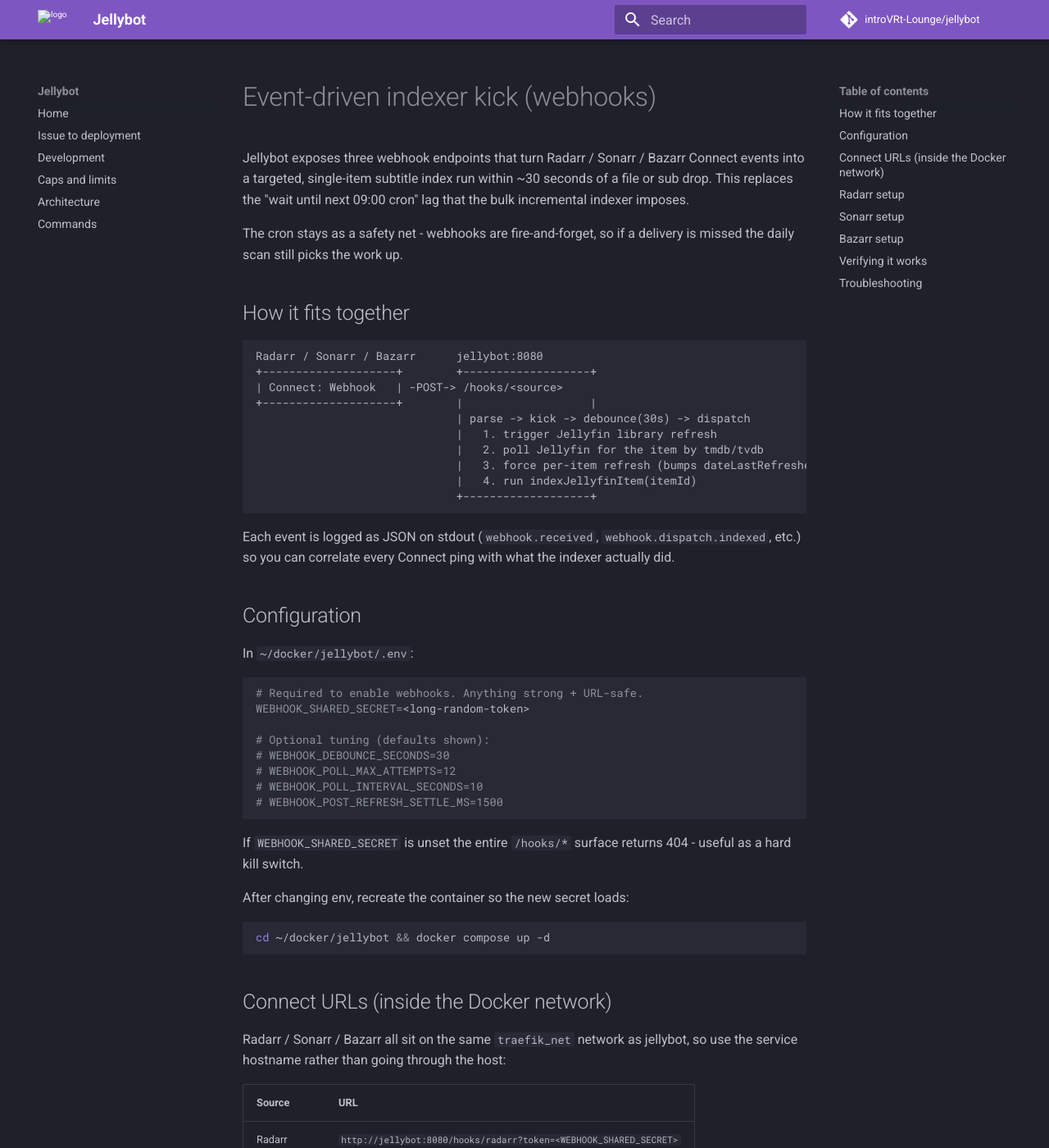
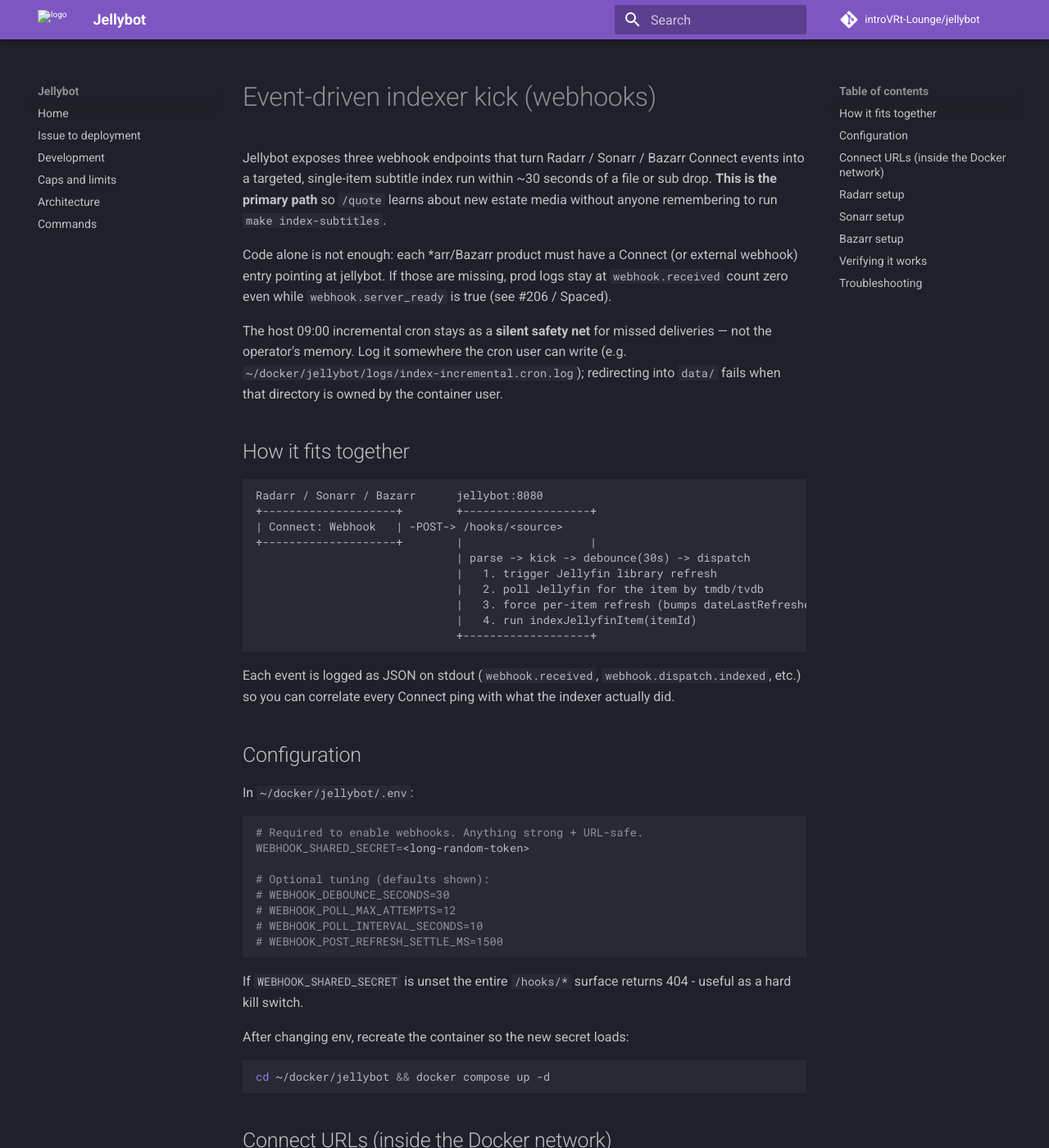
Before and after one commit to introVRt-Lounge/jellybot, an MkDocs documentation site: the page built from docs/WEBHOOKS.md, in a window 1280 px wide and 1400 px high. Shown: the whole window at 82% size. Built offline with MkDocs 1.6.1 and Material for MkDocs 9.7.7, drawn with Linux system fonts in a browser that asks for light colours; comment, search, counter and statistics services are not loaded; some of the changed text lies outside the part shown.

Commit message:
fix: make acquisition webhooks the real /quote index path
Smoke CI was stealing the jellybot DNS name on traefik_net so *arr
Connect tests hit the wrong container. Document that Connect must be
configured and that the daily cron log must be writable. Fixes #206.

Co-authored-by: Cursor <cursoragent@cursor.com>

```diff
--- a/docs/WEBHOOKS.md
+++ b/docs/WEBHOOKS.md
@@ -1,8 +1,10 @@
 # Event-driven indexer kick (webhooks)
 
-Jellybot exposes three webhook endpoints that turn Radarr / Sonarr / Bazarr Connect events into a targeted, single-item subtitle index run within ~30 seconds of a file or sub drop. This replaces the "wait until next 09:00 cron" lag that the bulk incremental indexer imposes.
+Jellybot exposes three webhook endpoints that turn Radarr / Sonarr / Bazarr Connect events into a targeted, single-item subtitle index run within ~30 seconds of a file or sub drop. **This is the primary path** so `/quote` learns about new estate media without anyone remembering to run `make index-subtitles`.
 
-The cron stays as a safety net - webhooks are fire-and-forget, so if a delivery is missed the daily scan still picks the work up.
+Code alone is not enough: each *arr/Bazarr product must have a Connect (or external webhook) entry pointing at jellybot. If those are missing, prod logs stay at `webhook.received` count zero even while `webhook.server_ready` is true (see #206 / Spaced).
+
+The host 09:00 incremental cron stays as a **silent safety net** for missed deliveries — not the operator's memory. Log it somewhere the cron user can write (e.g. `~/docker/jellybot/logs/index-incremental.cron.log`); redirecting into `data/` fails when that directory is owned by the container user.
 
 ## How it fits together
 
@@ -54,7 +56,7 @@ Radarr / Sonarr / Bazarr all sit on the same `traefik_net` network as jellybot,
 | Sonarr | `http://jellybot:8080/hooks/sonarr?token=<WEBHOOK_SHARED_SECRET>` |
 | Bazarr | `http://jellybot:8080/hooks/bazarr?token=<WEBHOOK_SHARED_SECRET>` |
 
-If a product doesn't share the network, swap the host to `http://<docker-host>:8080/...` - just be aware that port 8080 is bound to `0.0.0.0` for the health endpoint, and your shared secret is the only thing protecting the surface from anyone on that network.
+Prod **does not publish** host 8080. Health/hooks are in-container; *arr Connect uses Docker DNS (`http://jellybot:8080/...`) on `traefik_net`. If a product is not on that network, join it — do not bind host 8080.
 
 ## Radarr setup
 
@@ -89,9 +91,12 @@ Test should return `status:"ignored"` for the same reason as Radarr.
 
 ## Bazarr setup
 
-Bazarr's webhook surface is less standardised. Settings -> Notifications -> Custom -> add a new entry pointing to `http://jellybot:8080/hooks/bazarr?token=<secret>`. The Bazarr parser accepts whichever shape your install sends - it routes to a movie kick if it sees `tmdbId`/`imdbId`, or an episode kick if it sees `tvdbId` + season + episode.
+Bazarr Settings → General → **use external webhook**:
 
-If Bazarr is delivering a payload the bot doesn't recognise you'll see a `webhook.ignored` log line with the raw `eventType`. Capture that and we can add explicit support.
+- **URL:** `http://jellybot:8080/hooks/bazarr?token=<secret>`
+- Enable `use_external_webhook` (config keys `use_external_webhook` / `external_webhook_url`).
+
+Restart Bazarr after editing. The parser routes to a movie kick if it sees `tmdbId`/`imdbId`, or an episode kick if it sees `tvdbId` + season + episode. Unrecognised payloads log `webhook.ignored` with the raw `eventType`.
 
 ## Verifying it works
 
@@ -117,6 +122,8 @@ Then drop a real file (or use the Radarr "Search now" / "Manual Import" actions)
 |---|---|---|
 | `401 Unauthorized` | Token mismatch | Re-paste the secret; URL-encode special chars or use the `X-Webhook-Token` header instead. |
 | `404 Webhooks disabled (no shared secret configured)` | `WEBHOOK_SHARED_SECRET` is unset | Set it in `~/docker/jellybot/.env` and recreate the container. |
+| Connect **Test** returns `404 Not Found` but `curl` to the same URL works | A leftover `jellybot-smoke-*` container registered the DNS name `jellybot` on `traefik_net` | `docker rm -f $(docker ps -aq --filter name=jellybot-smoke)`; smoke-ci rebinds with a unique alias (#206). |
+| No `webhook.received` lines ever | Connect notification missing in Sonarr/Radarr/Bazarr | Add the Webhook entries below; Test should log `webhook.ignored` for `eventType: Test`. |
 | `webhook.dispatch.item_not_found` | Jellyfin hadn't scanned the new file before our poll window expired | Increase `WEBHOOK_POLL_MAX_ATTEMPTS` or check that Radarr's "Connect to Jellyfin" Connect entry is configured. |
 | `webhook.dispatch.skipped reason:no_cues` | Item exists but has only image-based subs (PGS / VobSub) | Run the pgs-to-srt OCR fallback or wait for Bazarr to fetch a text track, then the Bazarr webhook will retrigger. |
 | Repeated `webhook.received` events for the same item produce only one `webhook.dispatch.indexed` | Working as designed - the dispatcher coalesces inside a 30s window. |
```
Also changed, not shown: docs/architecture.md (+2 -2 lines), 1 other file.
